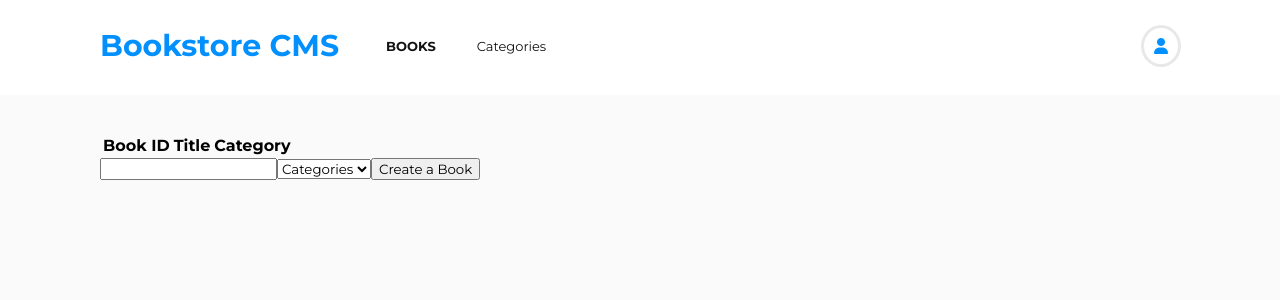
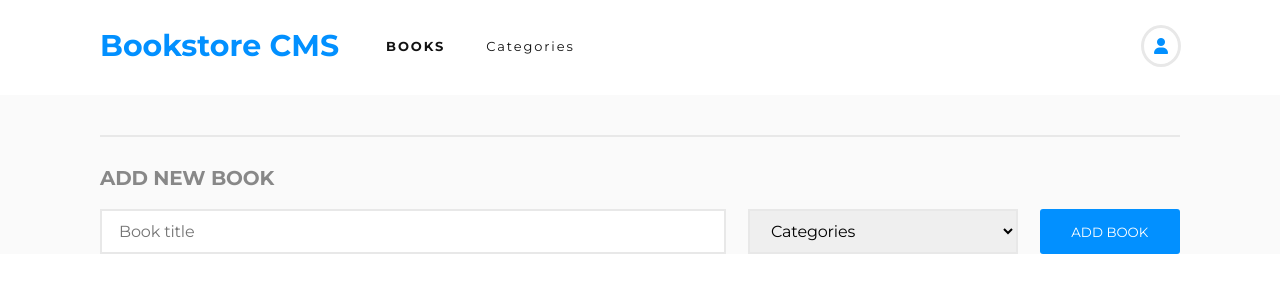
Before and after one commit to SmithVyne/react-bookstore, a React (Create React App) app: page / in a window 1280 px wide. Shown: the top 300 px of the page. Built offline with nearby package versions, Linux system fonts and the light colour scheme.

Commit message:
finish web app

```diff
--- a/src/components/Book.js
+++ b/src/components/Book.js
@@ -1,14 +1,33 @@
 import PropTypes from 'prop-types';
+import '../styles/BooksList.css';
 
 const Book = ({ book, removeBook }) => {
-  const { id, title, category } = book;
+  const { title, category } = book;
   return (
-    <tr>
-      <td>{id}</td>
-      <td>{title}</td>
-      <td>{category}</td>
-      <td><button type="button" onClick={() => removeBook(book)}>Remove Book</button></td>
-    </tr>
+    <div className="book-panel">
+      <div>
+        <span>{category}</span>
+        <h2>{title}</h2>
+        <span className="author">John Doe</span>
+        <div className="book-buttons">
+          <button type="button">Comments</button>
+          <button className="remove-btn" type="button" onClick={() => removeBook(book)}>Remove Book</button>
+          <button type="button">Edit</button>
+        </div>
+      </div>
+      <div className="middle">
+        <div className="oval"><div>.</div></div>
+        <div className="oval-aside">
+          <span className="percentage">75%</span>
+          <span className="completed">Completed</span>
+        </div>
+      </div>
+      <div className="right">
+        <span className="right-title">CURRENT CHAPTER</span>
+        <span className="chapter-btn">Chapter 12</span>
+        <button type="button" className="update-btn">UPDATE PROGRESS</button>
+      </div>
+    </div>
   );
 };
 
--- a/src/containers/BooksForm.js
+++ b/src/containers/BooksForm.js
@@ -2,6 +2,7 @@ import { Component } from 'react';
 import { connect } from 'react-redux';
 import PropTypes from 'prop-types';
 import { CREATE_BOOK } from '../actions';
+import '../styles/BooksForm.css';
 
 export const Categories = ['Action', 'Biography', 'History', 'Horror', 'Kids', 'Learning', 'Sci-Fi'];
 
@@ -38,14 +39,17 @@ class BooksForm extends Component {
     const { title } = this.state;
     return (
       <form>
-        <input type="text" onChange={e => this.handleChange(e.target)} value={title} />
+        <h2>ADD NEW BOOK</h2>
+        <div className="form-main">
+          <input type="text" onChange={e => this.handleChange(e.target)} value={title} placeholder="Book title" />
           <select onChange={e => this.handleChange(e.target)}>
             <option disabled selected>Categories</option>
             {
               Categories.map(category => (<option key={category}>{category}</option>))
             }
           </select>
-        <button type="button" onClick={this.handleSubmit}>Create a Book</button>
+          <button type="button" onClick={this.handleSubmit}>ADD BOOK</button>
+        </div>
       </form>
     );
   }
--- a/src/containers/BooksList.js
+++ b/src/containers/BooksList.js
@@ -9,20 +9,9 @@ const BooksList = ({ books, REMOVE_BOOK }) => {
 
   return (
     <>
-      <table>
-        <thead>
-          <tr>
-            <th>Book ID</th>
-            <th>Title</th>
-            <th>Category</th>
-          </tr>
-        </thead>
-        <tbody>
-          { books.map(book => (
-            <Book book={book} key={book.id} removeBook={handleRemoveBook} />
-          ))}
-        </tbody>
-      </table>
+      { books.map(book => (
+        <Book book={book} key={book.id} removeBook={handleRemoveBook} />
+      ))}
     </>
   );
 };
--- a/src/styles/App.css
+++ b/src/styles/App.css
@@ -3,13 +3,15 @@
 * {
   box-sizing: border-box;
   margin: 0;
-  font-family: Montserrat;
+  font-family: Montserrat, serif;
 }
 
-
-html, body, #root {
+html,
+body,
+#root {
   width: 100%;
   height: 100%;
+  max-height: max-content;
 }
 
 #root {
@@ -39,6 +41,7 @@ nav #logo {
   margin-right: auto;
   font-size: 13px;
   cursor: pointer;
+  letter-spacing: 1.9px;
 }
 
 select.nav-links {
--- /dev/null
+++ b/src/styles/BooksForm.css
@@ -0,0 +1,50 @@
+form {
+  margin-top: 40px;
+  border-top: 2px solid #e8e8e8;
+  padding-top: 29px;
+}
+
+form h2 {
+  margin-bottom: 19px;
+  font-size: 20px;
+  letter-spacing: -0.18px;
+  color: #888;
+}
+
+.form-main {
+  width: 100%;
+  height: max-content;
+  display: flex;
+  align-items: center;
+  justify-content: space-between;
+}
+
+.form-main input,
+.form-main select {
+  border: 2px solid #e8e8e8;
+  outline: none;
+  padding: 0 17px;
+  letter-spacing: -0.15px;
+  font-size: 16px;
+  height: 45px;
+}
+
+.form-main input {
+  width: 58%;
+  color: #000;
+}
+
+.form-main select {
+  width: 25%;
+}
+
+.form-main button {
+  width: 13%;
+  border-radius: 3px;
+  background-color: #0290ff;
+  border: none;
+  outline: none;
+  cursor: pointer;
+  color: #fff;
+  height: 45px;
+}
--- /dev/null
+++ b/src/styles/BooksList.css
@@ -0,0 +1,121 @@
+@import url('https://fonts.googleapis.com/css2?family=Roboto+Slab:wght@300&display=swap');
+
+.book-panel {
+  width: 100%;
+  height: 170px;
+  max-height: max-content;
+  margin-bottom: 15px;
+  padding: 32px 147px 26px 27px;
+  border-radius: 4px;
+  border: solid 1px #e8e8e8;
+  background-color: #fff;
+  position: relative;
+  display: grid;
+  grid-template-columns: repeat(3, 1fr);
+}
+
+.author {
+  color: #4386bf;
+}
+
+.book-buttons {
+  position: absolute;
+  bottom: 26px;
+}
+
+.book-buttons button {
+  background: none;
+  border: none;
+  padding: 0;
+  cursor: pointer;
+  color: #4386bf;
+  font-size: 14px;
+  height: 24px;
+  font-family: 'Roboto Slab', serif;
+  outline: none;
+}
+
+button.remove-btn {
+  padding: 3px 17px;
+  border-right: 2px solid #e8e8e8;
+  border-left: 2px solid #e8e8e8;
+  margin: 0 17px;
+}
+
+.middle {
+  width: 100%;
+  height: 100%;
+  display: flex;
+  align-items: center;
+  justify-content: center;
+  border-right: 2px solid #e8e8e8;
+}
+
+.oval {
+  width: 68px;
+  height: 68px;
+  border: none;
+  background-image: conic-gradient(#379cf6 0 75%, #e8e8e8 0);
+  color: #e8e8e8;
+  border-radius: 50%;
+  display: flex;
+  justify-content: center;
+  align-items: center;
+}
+
+.oval div {
+  width: 58px;
+  height: 58px;
+  background-color: white;
+  border-radius: 50%;
+  margin: 0;
+}
+
+.oval-aside {
+  display: flex;
+  flex-direction: column;
+  margin-left: 21px;
+}
+
+.percentage {
+  color: #121212;
+  font-size: 32px;
+}
+
+.completed {
+  opacity: 0.5;
+  font-size: 14px;
+}
+
+.right {
+  padding-left: 59px;
+  display: flex;
+  flex-direction: column;
+}
+
+.right-title {
+  opacity: 0.5;
+  font-size: 13px;
+  font-weight: 300;
+  color: #121212;
+}
+
+.chapter-btn {
+  margin: 10px 0 23px;
+}
+
+button.update-btn {
+  width: 184px;
+  height: 33px;
+  padding: 7px 19px 8px 22px;
+  border-radius: 3px;
+  background-color: #0290ff;
+  border: none;
+  outline: none;
+  cursor: pointer;
+  color: #fff;
+}
+
+button.update-btn:active {
+  border: 1px solid #fff;
+}
```
Also changed, not shown: .stylelintrc.json, 1 other file (tests, documents, lock files or other folders). Lines whose indentation alone changed are shown as unchanged.
